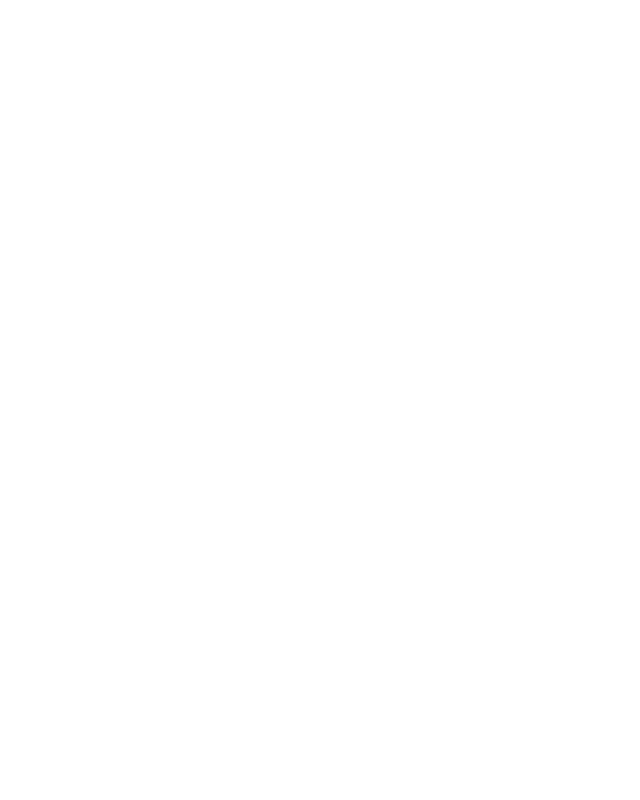
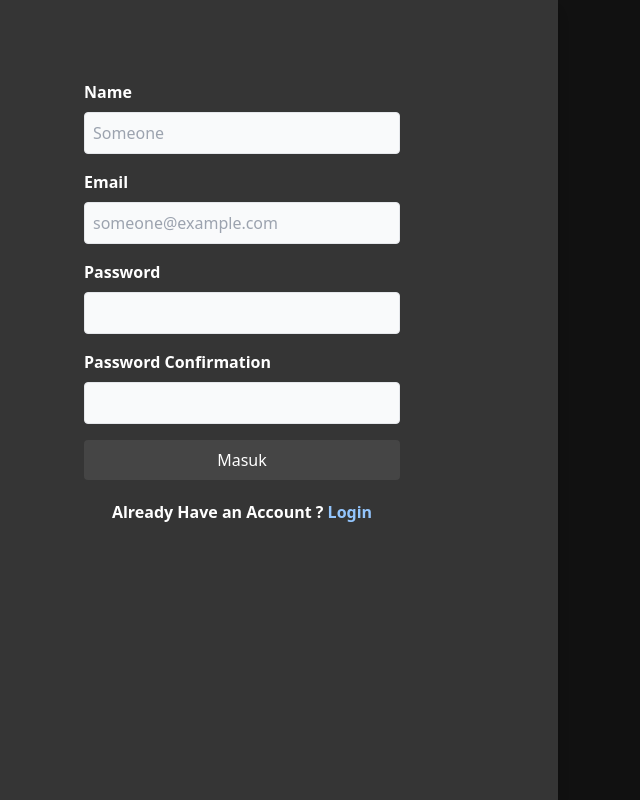
Before and after one commit to HanzPM/review-resto, a Vue app: page /register in a window 1280 px wide. Before the commit this address had no page. Shown: the whole page, without its empty margins (74-714 px from the left). Built offline with nearby package versions, Linux system fonts and the light colour scheme; no server answers.

Commit message:
feat:(register)

```diff
--- a/src/components/NavBar.vue
+++ b/src/components/NavBar.vue
@@ -30,8 +30,8 @@
                 <h1 class="text-4xl text-white font-bold">Vasilio</h1>
             </div>
             <div class="flex justify-around items-center">
-                <router-link to="/restos" class="ml-2 px-4 text-bold text-white">Home</router-link>
-                <router-link to="about" class="ml-2 px-4 mr-4 text-bold text-white">About</router-link>
+                <router-link to="/restos" class="ml-2 px-4 font-bold text-white">Home</router-link>
+                <router-link to="about" class="ml-2 px-4 mr-4 font-bold text-white">About</router-link>
                 <div v-if="userData">
                     <button v-if="dropdown" @click="dropdownHide" class="dropdown-toggle bg-[#111111] px-2 py-1 text-white font-semibold rounded-md">
                         Hi, {{ userData.name }}
--- a/src/router/index.js
+++ b/src/router/index.js
@@ -2,6 +2,7 @@
 import LoginView from "../views/LoginView.vue";
 import RestoView from "../views/RestoView.vue";
 import RestoDetailView from "../views/RestoDetailView.vue";
+import RegisterView from "../views/RegisterView.vue";
 
 const router = createRouter({
   history: createWebHistory(import.meta.env.BASE_URL),
@@ -17,6 +18,11 @@
       component: RestoView
     },
     {
+      path: "/register",
+      name: "register",
+      component: RegisterView
+    },
+    {
       path: "/restos/:id",
       name: "restos-show",
       component: RestoDetailView
--- a/src/views/LoginView.vue
+++ b/src/views/LoginView.vue
@@ -30,7 +30,7 @@
 
 <template>
   <main class="grid grid-cols-12 gap-4 min-h-screen">
-    <section class="col-span-6 bg-white h-full shadow-xl">
+    <section class="col-span-6 bg-[#353535] h-full shadow-xl">
       <form
         method="post"
         :action="route.path"
@@ -38,30 +38,31 @@
         @submit.prevent="onSubmit"
       >
         <div class="mb-4">
-          <label for="email" class="block mb-2">Email</label>
+          <label for="email" class="block text-white font-bold mb-2">Email</label>
           <input
             v-model="credentials.email"
             type="email"
             required
             placeholder="someone@email.com"
-            class="border p-2 w-full bg-gray-50 outline-none focus:ring-4 focus:ring-blue-300 rounded"
+            class="border p-2 w-full bg-gray-50 outline-none focus:ring-4 focus:ring-[#606060] rounded"
           />
         </div>
         <div class="mb-4">
-          <label for="password" class="block mb-2">Password</label>
+          <label for="password" class="block text-white font-bold mb-2">Password</label>
           <input
             v-model="credentials.password"
             type="password"
             required
-            class="border p-2 w-full bg-gray-50 outline-none focus:ring-4 focus:ring-blue-300 rounded"
+            class="border p-2 w-full bg-gray-50 outline-none focus:ring-4 focus:ring-[#606060] rounded"
           />
         </div>
         <button
           type="submit"
-          class="bg-blue-600 text-white p-2 w-full block hover:bg-blue-800 rounded transition-colors duration-200 select-none"
+          class="bg-[#454545] text-white p-2 w-full block hover:bg-[#505050] rounded transition-colors duration-200 select-none"
         >
           Masuk
         </button>
+        <div class="p-8 absolute top-[365px] font-bold text-white ">Don't have an acoount ? <RouterLink  class="text-blue-300 hover:text-blue-600 cursor-pointer" to="register">Register Now</RouterLink></div>
       </form>
     </section>
   </main>
--- /dev/null
+++ b/src/views/RegisterView.vue
@@ -0,0 +1,73 @@
+<script setup>
+  import { useRoute, useRouter } from 'vue-router';
+  import { reactive, ref } from 'vue';
+  import { useAuthRepository } from '@/composables';
+  const route = useRoute();
+  const router = useRouter();
+  const repository = useAuthRepository();
+  const credentials = reactive({
+    name: '',
+    email: '',
+    password: '',
+    password_confirmation: '',
+    device_name: 'browser'
+  })
+  const isLoading = ref(false)
+  const onSubmit = () => {
+    isLoading.value = true;
+    try {
+      repository.register(credentials);
+      router.replace({name: 'login'})
+    }
+    catch (e) {
+        console.error(e)
+    }
+    isLoading.value = false;
+  }
+</script>
+
+<template>
+  <Loading v-if="isLoading"/>
+  <main class="grid grid-cols-12 gap-4 overflow-hidden" v-else>
+    <section class="col-span-6 bg-[#353535] h-screen shadow-lg">
+        <form :action="route.path" method="post" class="w-[50%] mx-auto mt-20" @submit.prevent="onSubmit">
+            <div class="mb-4">
+              <label for="name" class="block text-white font-bold mb-2">Name</label>
+              <input
+              type="text"
+              class="border p-2 w-full bg-gray-50 rounded outline-none focus:ring-2 focus:ring-blue-300 transition-all"
+              placeholder="Someone"
+              v-model="credentials.name"
+              required>
+            </div>
+            <div class="mb-4">
+              <label for="email" class="block text-white font-bold mb-2">Email</label>
+              <input
+              type="email"
+              class="border p-2 w-full bg-gray-50 outline-none focus:ring-4 focus:ring-[#606060] rounded"
+              placeholder="someone@example.com"
+              v-model="credentials.email"
+              required>
+            </div>
+            <div class="mb-4">
+              <label for="password" class="block text-white font-bold mb-2">Password</label>
+              <input
+              type="password"
+              class="border p-2 w-full bg-gray-50 outline-none focus:ring-4 focus:ring-[#606060] rounded"
+              v-model="credentials.password"
+              required>
+            </div>
+            <div class="mb-4">
+              <label for="password_confirmation" class="block text-white font-bold mb-2">Password Confirmation</label>
+              <input
+              type="password"
+              class="border p-2 w-full bg-gray-50 outline-none focus:ring-4 focus:ring-[#606060] rounded"
+              v-model="credentials.password_confirmation"
+              required>
+            </div>
+            <button type="submit" class="bg-[#454545] text-white p-2 w-full block hover:bg-[#505050] rounded transition-colors duration-200 select-none">Masuk</button>
+            <p class="text-center mt-5 font-bold text-white">Already Have an Account ? <router-link class="text-blue-300 hover:text-blue-600 cursor-pointer" to="/" >Login</router-link></p>
+          </form>
+    </section>
+  </main>
+</template>
--- a/src/views/RestoView.vue
+++ b/src/views/RestoView.vue
@@ -37,11 +37,7 @@
     <div class="grid grid-cols-12 gap-4">
       <div v-for="resto in restos" :key="resto.id" class="col-span-4">
         <BaseCard :to="{ name: 'restos-show', params: { id: resto.id } }">
-          <template #title>{{ resto.name }}
-            <div class="text-white">
-                waodhefiu
-            </div>
-        </template>
+          <template #title>{{ resto.name }}</template>
           {{ excerpt(resto.description, 40) }}
         </BaseCard>
       </div>
```
